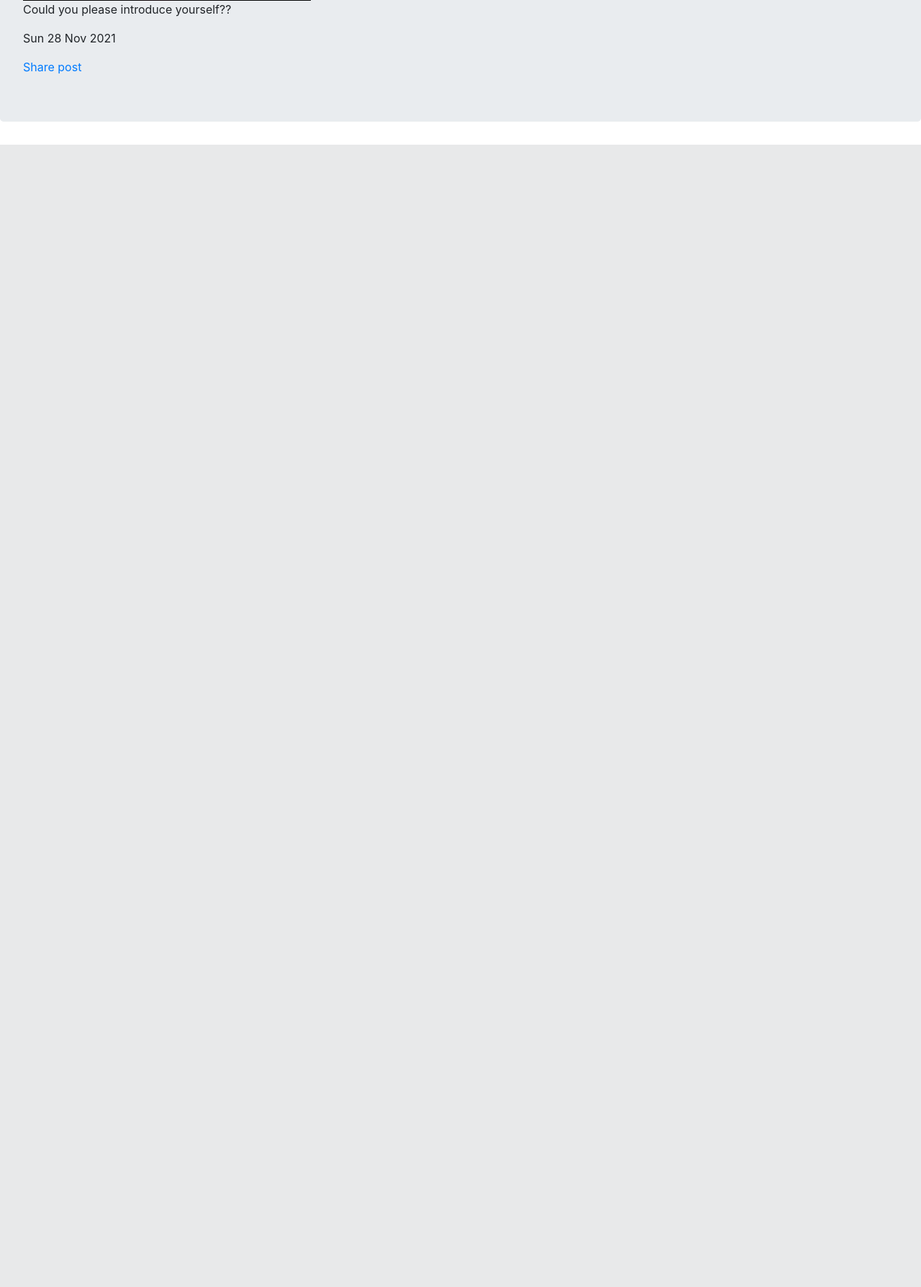
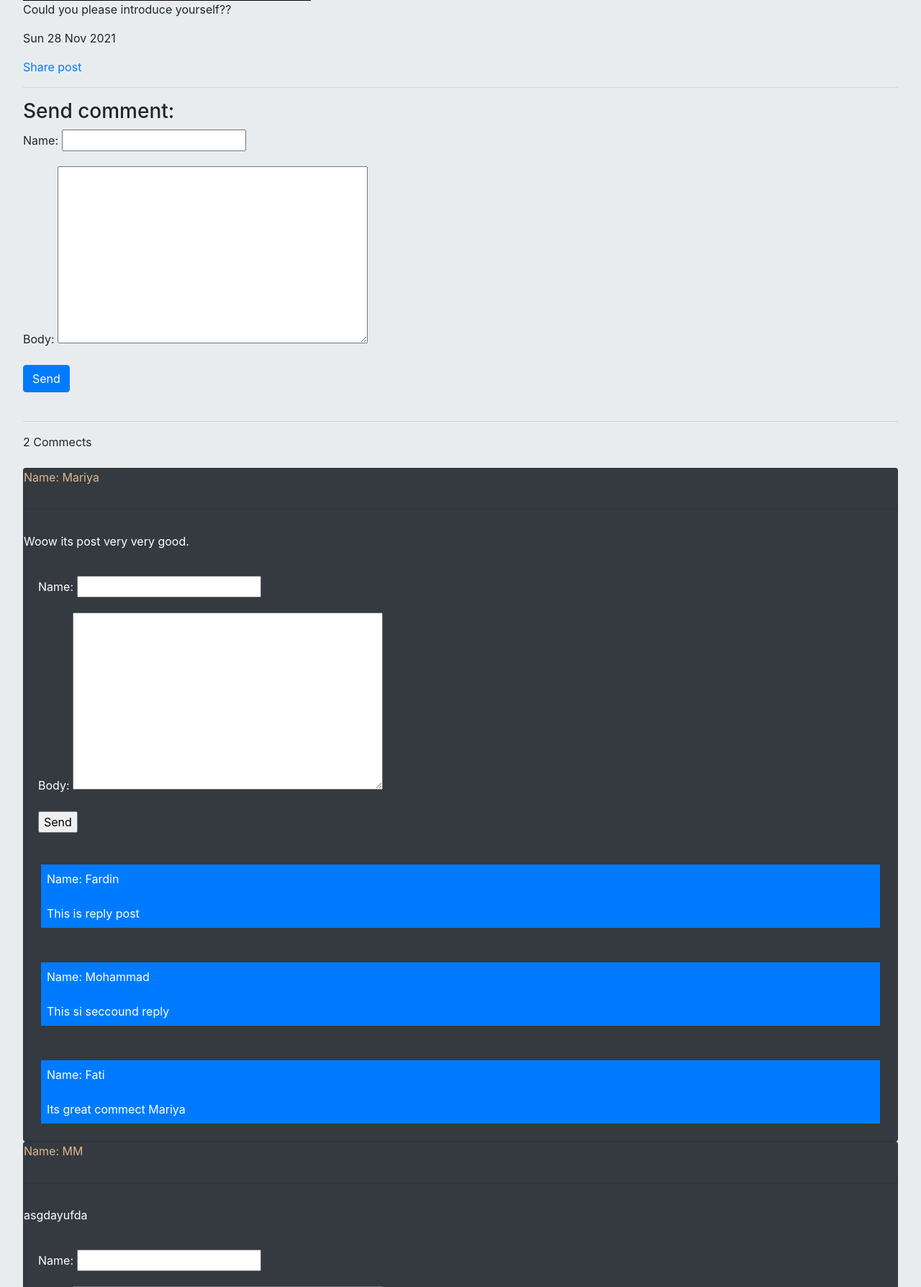
Before and after one commit to mfarjami/Djangoblog, a Django app: page /post/5/ in a window 1280 px wide. Shown: the part 621-2409 px from the top of the page at 72% size. Before the commit the page ends 822 px from the top, so only its background shows below. Run offline with Django 3.2, Linux system fonts and the light colour scheme; data comes from the database, SQL or seed files in the repository; both versions use the stored data as it was after the commit; some libraries are stand-ins or nearby versions.

Commit message:
added comment and reply for detail in blog

```diff
--- a/blog/forms.py
+++ b/blog/forms.py
@@ -1,6 +1,6 @@
 from django import forms
 from django.forms import fields
-from .models import Post
+from .models import Post, Comment
 
 
 class PostCreateForm(forms.ModelForm):
@@ -22,3 +22,9 @@
     name = fields.CharField(max_length=100, required=True)
     to = fields.EmailField(required=True)
     message = fields.CharField(widget=forms.Textarea, required=True)
+
+
+class AddCommentForm(forms.ModelForm):
+    class Meta:
+        model = Comment
+        fields = ('name', 'body')
--- a/blog/models.py
+++ b/blog/models.py
@@ -30,3 +30,21 @@
     def save(self, *args, **kwargs):
         self.snippet = slugify(self.title)
         super().save(*args, **kwargs)
+
+
+class Comment(models.Model):
+    post = models.ForeignKey(Post, on_delete=models.CASCADE, related_name='comments')
+    name = models.CharField(max_length=80)
+    reply = models.ForeignKey('self', null=True, blank=True, related_name='replies', on_delete=models.CASCADE)
+    is_reply = models.BooleanField(default=False)
+    body = models.TextField()
+    created = models.DateTimeField(auto_now_add=True)
+    updated = models.DateTimeField(auto_now=True)
+    active = models.BooleanField(default=False)
+
+
+    class Meta:
+        ordering = ('created',)
+
+    def __str__(self):
+        return f"Comment by {self.name} on {self.post}"
--- a/blog/templates/blog/post_detail.html
+++ b/blog/templates/blog/post_detail.html
@@ -15,6 +15,40 @@
     <p>{{  post.body|safe }}</p>
     <p>{{ post.publish|date:"D d M Y" }}</p>
 
-    <a href="{% url 'blog:share_post' post.id %}">Share post</a>
+    <a href="{% url 'blog:share_post' post.id %}">Share post</a><br><hr>
+
+    <div class="send-comment">
+        <h3>Send comment:</h3>
+        <form action="" method="post">
+            {% csrf_token %}
+            {{ form.as_p }}
+            <input type="submit" value="Send" class="btn btn-primary">
+        </form>
+    </div><br><hr>
+
+    <div class="comment">
+    {% with comments.count as count %}
+    {{ count }} Commect{{ count|pluralize}}
+    {% endwith %}<br><br>
+        {% for comment in comments %}
+            <div class="card bg-dark text-white">
+                <p style="color: burlywood;">Name: {{ comment.name }}</p><hr>
+                <p>{{ comment.publish|date:"D d M Y" }}</p>
+                <p>{{ comment.body }}</p>
+                <div class="card-body">
+                    <form action="{% url 'blog:add_reply' post.id comment.id %}" method="post">
+                        {% csrf_token %}
+                        {{ form.as_p }}
+                        <input type="submit" value="Send">
+                    </form>
+                </div>
+                {% for reply in comment.replies.all %}
+                    <p class="bg-primary text-white p-2 m-4" >Name: {{ reply.name }} <br><br> {{ reply.body }}</p>
+                {% endfor %}
+            </div>
+        {% empty %}<br>
+            <p>No comments yet...</p>
+        {% endfor %}
+    </div>
 
 {% endblock %}
--- a/blog/urls.py
+++ b/blog/urls.py
@@ -12,4 +12,5 @@
     path('post_delete/<int:post_id>/', views.PostDelete.as_view(), name='post_delete'),
     path('contact_us/', views.ContactUs.as_view(), name='contact_us'),
     path('share_post/<int:post_id>/', views.SharePostView.as_view(), name='share_post'),
+    path('add_reply/<int:post_id>/<int:comment_id>/', views.AddReplyView.as_view(), name='add_reply'),
 ]
--- a/blog/views.py
+++ b/blog/views.py
@@ -1,10 +1,11 @@
+from django import forms
 from django.contrib import messages
 from django.shortcuts import render, get_object_or_404, redirect
 from django.views.generic import View
-from .forms import PostCreateForm, ContactUsForm, SharePostForm
+from .forms import PostCreateForm, ContactUsForm, SharePostForm, AddCommentForm
 from django.core.mail import send_mail
 from .mixins import AuthorAccessMixin
-from .models import Post
+from .models import Comment, Post
 # Create your views here.
 
 
@@ -15,9 +16,36 @@
 
 
 class PostDetail(View):
+    form_class = AddCommentForm
+    template_name = 'blog/post_detail.html'
+
     def get(self, request, pk):
         post = get_object_or_404(Post, pk=pk)
-        return render(request, 'blog/post_detail.html', {'post':post})
+        Comments = Comment.objects.filter(post=post, active=True, is_reply=False)
+        reply_form = self.form_class()
+        context={
+            'post':post,
+            'comments':Comments,
+            'form':self.form_class,
+            'reply':reply_form,
+        }
+        return render(request, self.template_name, context)
+
+    def post(self, request, pk):
+        post = get_object_or_404(Post, pk=pk)
+        form = self.form_class(request.POST)
+        if form.is_valid():
+            new_comment = form.save(commit=False)
+            new_comment.post = post
+            new_comment.save()
+            messages.success(request, 'Comment sent successfully', 'success')
+            return redirect('blog:post_detail', pk)
+        else:
+            context={
+            'post':post,
+            'form':form,
+            }
+            return render(request, self.template_name, context)
 
 
 class PostCreate(View):
@@ -115,3 +143,21 @@
         else:
             messages.error(request, '{post.title} post was not sent to {to}', 'error')
             return render(request, self.template_name, {'form':form, 'post':post})
+
+
+class AddReplyView(View):
+    def post(self, request, comment_id, post_id):
+        comment = get_object_or_404(Comment, id=comment_id)
+        post = get_object_or_404(Post, id=post_id)
+        form = AddCommentForm(request.POST)
+        if form.is_valid():
+            new_reply = form.save(commit=False)
+            new_reply.reply = comment
+            new_reply.post = post
+            new_reply.is_reply = True
+            new_reply.save()
+            messages.success(request, 'Your reply sent successfully', 'success')
+            return redirect('blog:post_detail', post_id)
+        else:
+            messages.error(request, 'Your reply not sent', 'error')
+            return redirect('blog:post_detail', post_id)
```
Also changed, not shown: blog/admin.py (+9 -3 lines), blog/templates/blog/post.html (+8 -4 lines), blog/migrations/0004_auto_20211216_0939.py (added), blog/migrations/0005_auto_20211216_1825.py (added), db.sqlite3.
